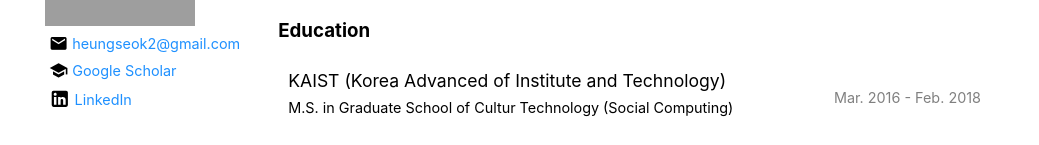
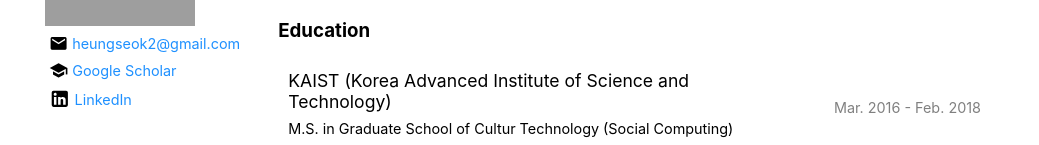
Before and after one commit to heungseok/heungseok.github.io, a React (Create React App) app: page / in a window 1280 px wide. Shown: the part 307-452 px from the top of the page, without its empty margins (125-1164 px from the left). Built offline with nearby package versions, Linux system fonts and the light colour scheme; grey boxes are pictures that could not be loaded.

Commit message:
fixed type

```diff
--- a/src/App.js
+++ b/src/App.js
@@ -6,7 +6,7 @@ import { LinkedIn } from '@material-ui/icons';
 
 const educationItems = [
   {
-    title: "KAIST (Korea Advanced of Institute and Technology)",
+    title: "KAIST (Korea Advanced Institute of Science and Technology)",
     description: "M.S. in Graduate School of Cultur Technology (Social Computing)",
     duration: "Mar. 2016 - Feb. 2018"
   },
```
